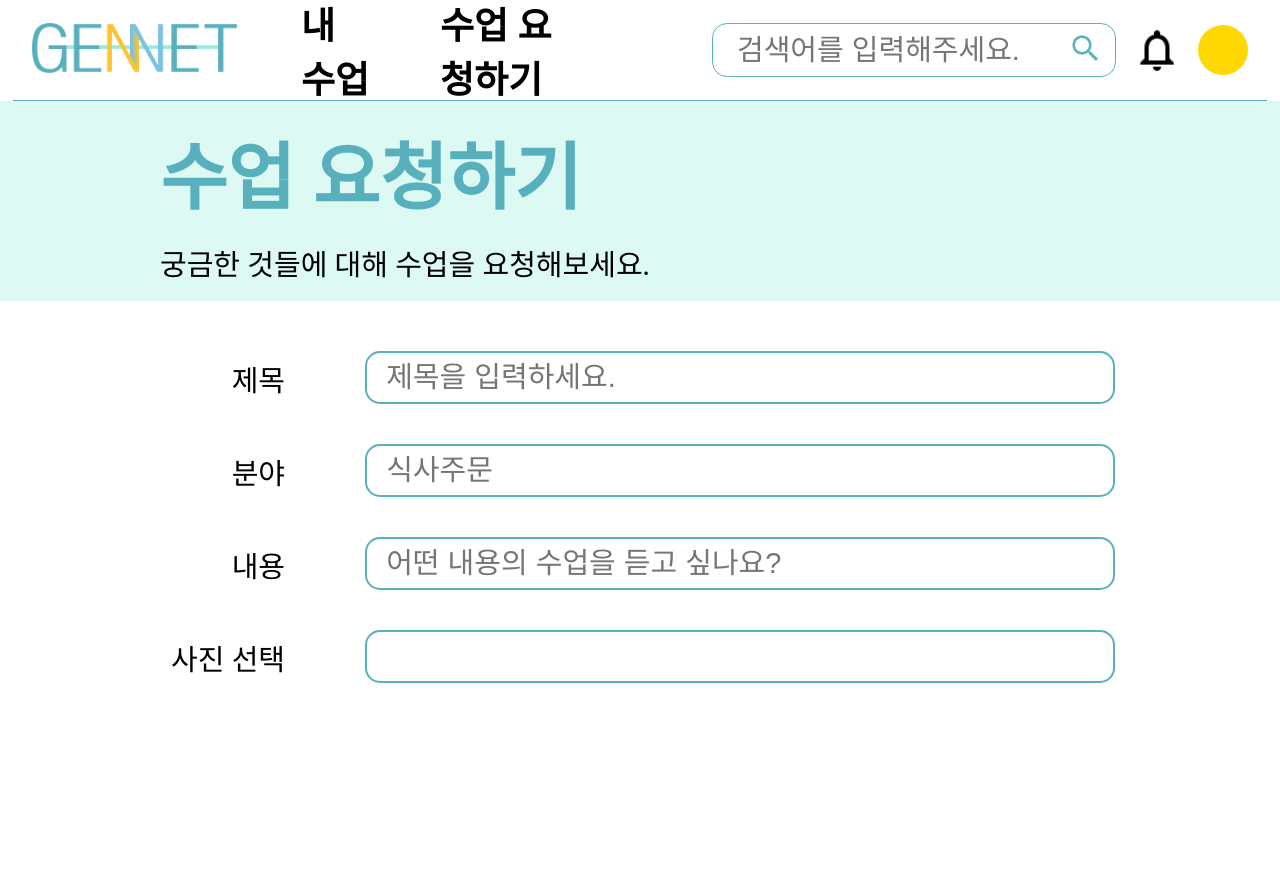
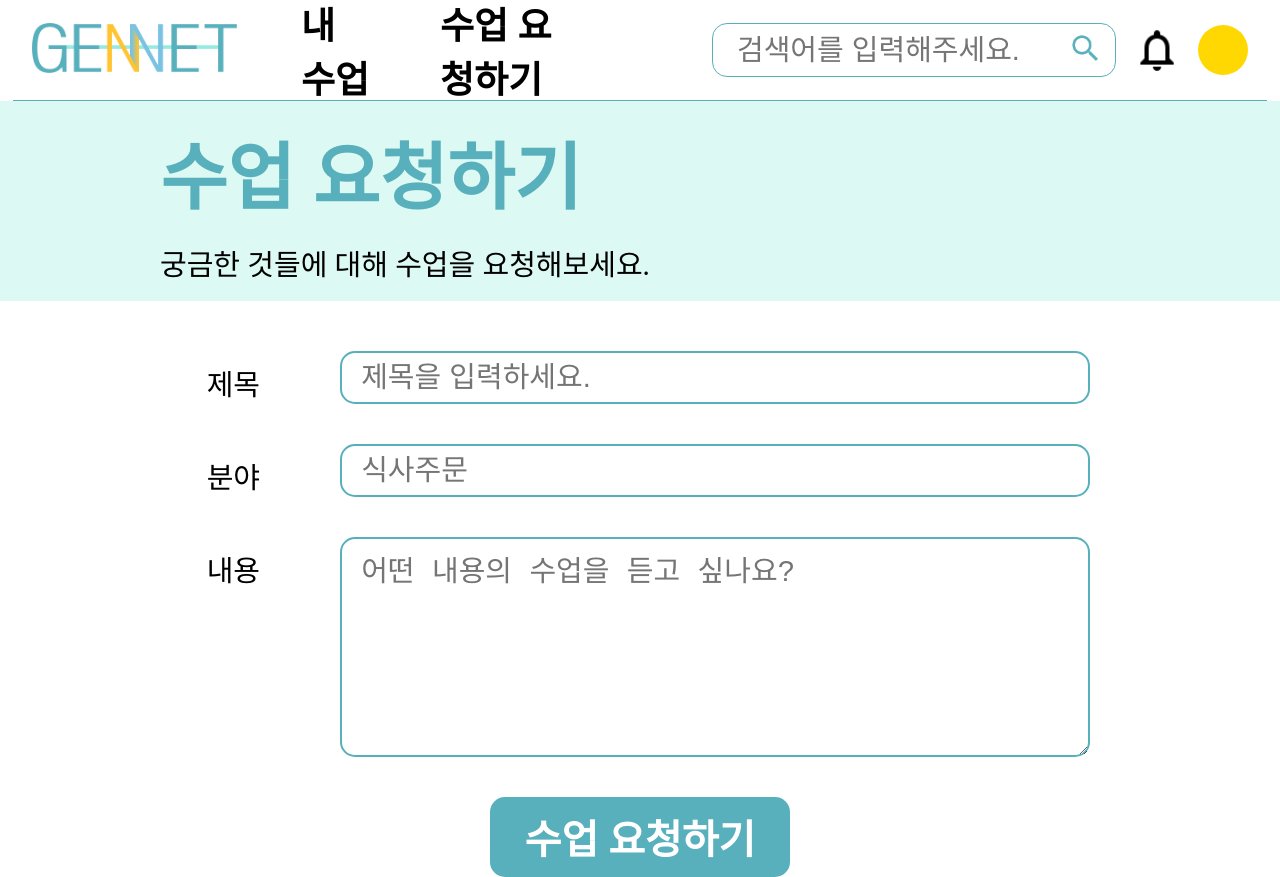
Before and after one commit to taehwan01/gennet-react, a React (Create React App) app: page /senior/request-class in a window 1280 px wide. Before the commit the page ends 800 px from the top, so only its background shows below. Built offline with nearby package versions, Linux system fonts and the light colour scheme.

Commit message:
feat: RequestClass 페이지 수정

```diff
--- a/src/components/Button/Button.jsx
+++ b/src/components/Button/Button.jsx
@@ -10,9 +10,7 @@ function Button({ buttonStyle, tag }) {
         style={{ ...buttonStyle, padding: '0' }}
         type='button'
       >
-        <span className='font-bold' style={{ fontSize: '47px' }}>
-          {tag}
-        </span>
+        <span className='font-bold'>{tag}</span>
       </div>
     </div>
   );
--- a/src/components/DailyMyClassList/MyClass.jsx
+++ b/src/components/DailyMyClassList/MyClass.jsx
@@ -9,6 +9,7 @@ function MyClass({ title, name }) {
     width: '200px',
     height: '80px',
     borderRadius: '15px',
+    fontSize: '47px',
   };
 
   return (
--- a/src/pages/Senior/RequestClass/RequestClass.jsx
+++ b/src/pages/Senior/RequestClass/RequestClass.jsx
@@ -1,7 +1,16 @@
 import styles from './RequestClass.module.scss';
 import PageBanner from '../../../components/PageBanner/PageBanner';
+import Button from '../../../components/Button/Button';
 
 function RequestClass() {
+  const buttonStyle = {
+    backgroundColor: '#57b0bc',
+    width: '300px',
+    height: '80px',
+    borderRadius: '15px',
+    fontSize: '40px',
+  };
+
   return (
     <>
       <PageBanner
@@ -37,14 +46,13 @@ function RequestClass() {
             <div className={styles['form-tag']}>
               <span>내용</span>
             </div>
-            <input
-              type='text'
-              className={styles['form-input']}
+            <textarea
+              className={`${styles['form-input']} ${styles['form-input-description']}`}
               placeholder='어떤 내용의 수업을 듣고 싶나요?'
             />
           </div>
 
-          <div className={styles['form-solo-div']}>
+          {/* <div className={styles['form-solo-div']}>
             <div className={styles['form-tag']}>
               <span>사진 선택</span>
             </div>
@@ -53,7 +61,8 @@ function RequestClass() {
               className={styles['form-input']}
               placeholder=''
             />
-          </div>
+          </div> */}
+          <Button buttonStyle={buttonStyle} tag='수업 요청하기' />
         </form>
         <div> </div>
       </div>
--- a/src/pages/Senior/RequestClass/RequestClass.module.scss
+++ b/src/pages/Senior/RequestClass/RequestClass.module.scss
@@ -14,13 +14,14 @@
 .form-solo-div {
   margin-bottom: 40px;
   display: grid;
-  grid-template-columns: 200px 750px;
+  grid-template-columns: 150px 750px;
 }
 
 .form-tag {
   font-size: 29px;
   display: flex;
-  align-items: center;
+  padding-top: 9.5px;
+  // align-items: center;
   justify-content: flex-end;
   padding-right: 5rem;
 }
@@ -31,3 +32,7 @@
   border-radius: 15px;
   padding: 0.5rem 1.2rem;
 }
+
+.form-input-description {
+  height: 200px;
+}
```
